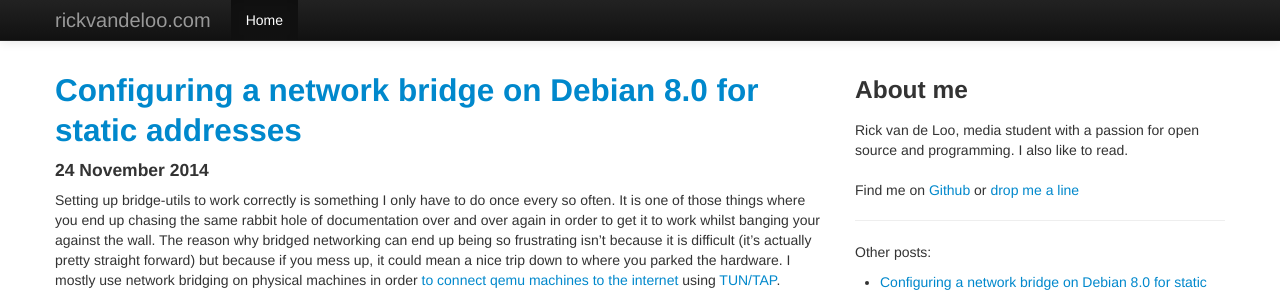
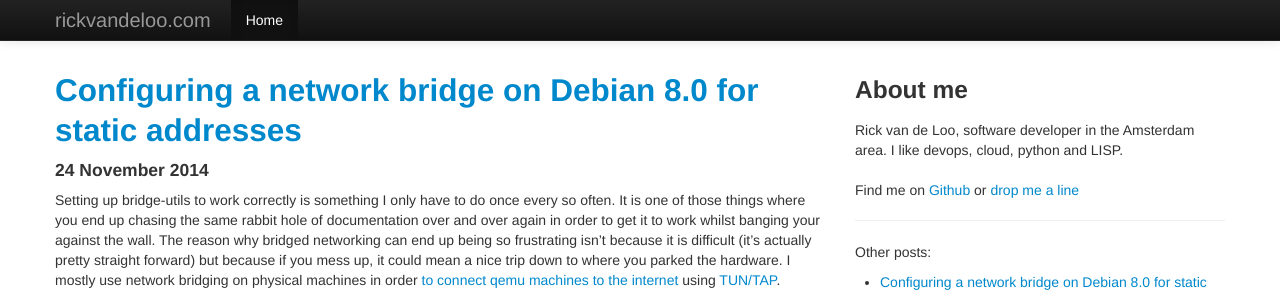
Before and after one commit to vdloo/rickvandeloo.com, a Jekyll site: the page built from index.html, in a window 1280 px wide and 900 px high. Shown: the top 294 px of the window. Built offline with Jekyll 4.4.1, drawn with Linux system fonts in a browser that asks for light colours; Markdown is read by kramdown in place of the engine named in the settings; the list of posts is cut into pages by our own code.

Commit message:
update about me

```diff
--- a/_includes/sidebar.html
+++ b/_includes/sidebar.html
@@ -1,7 +1,7 @@
 <div id="about"><h3>About me</h3></div>
 
 <p>
-Rick van de Loo, media student with a passion for open source and programming. I also like to read.
+Rick van de Loo, software developer in the Amsterdam area. I like devops, cloud, python and LISP.
 <br>
 <br>
 Find me on <a href="https://github.com/vdloo">Github</a> or <a href="mailto:rickvandeloo@gmail.com">drop me a line</a></p>
```
